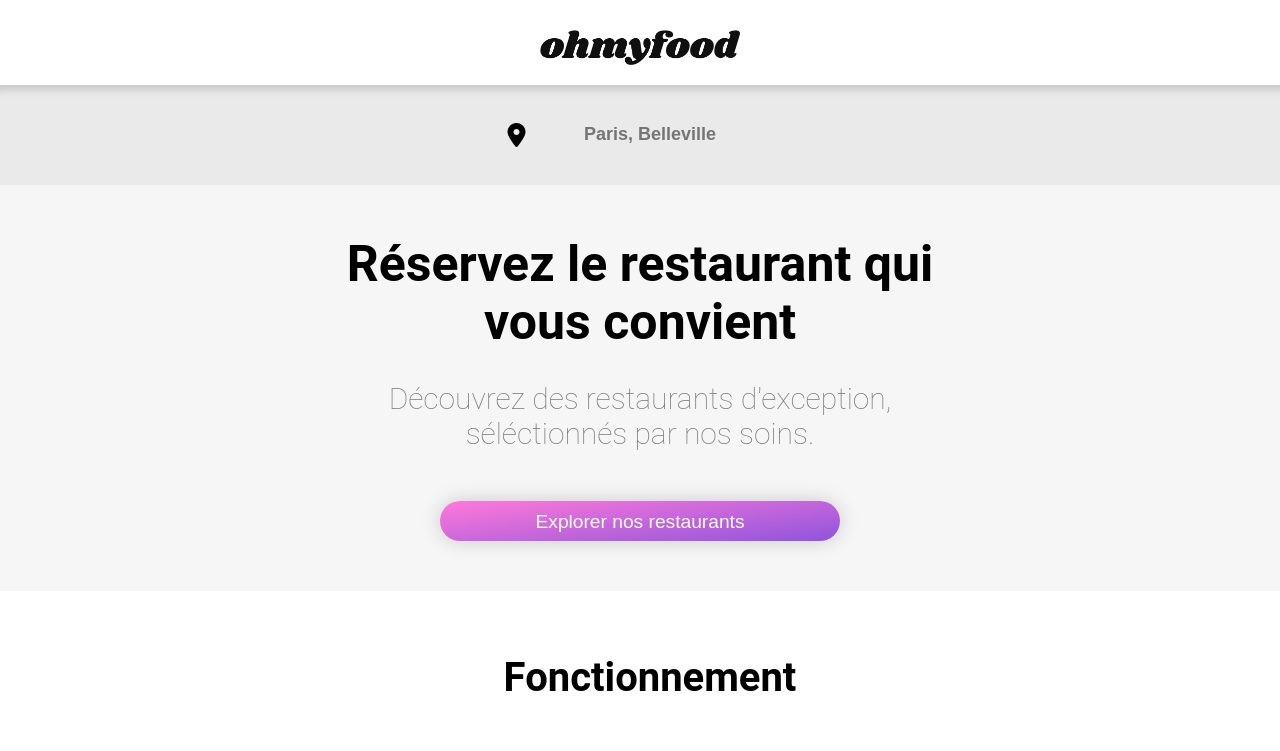
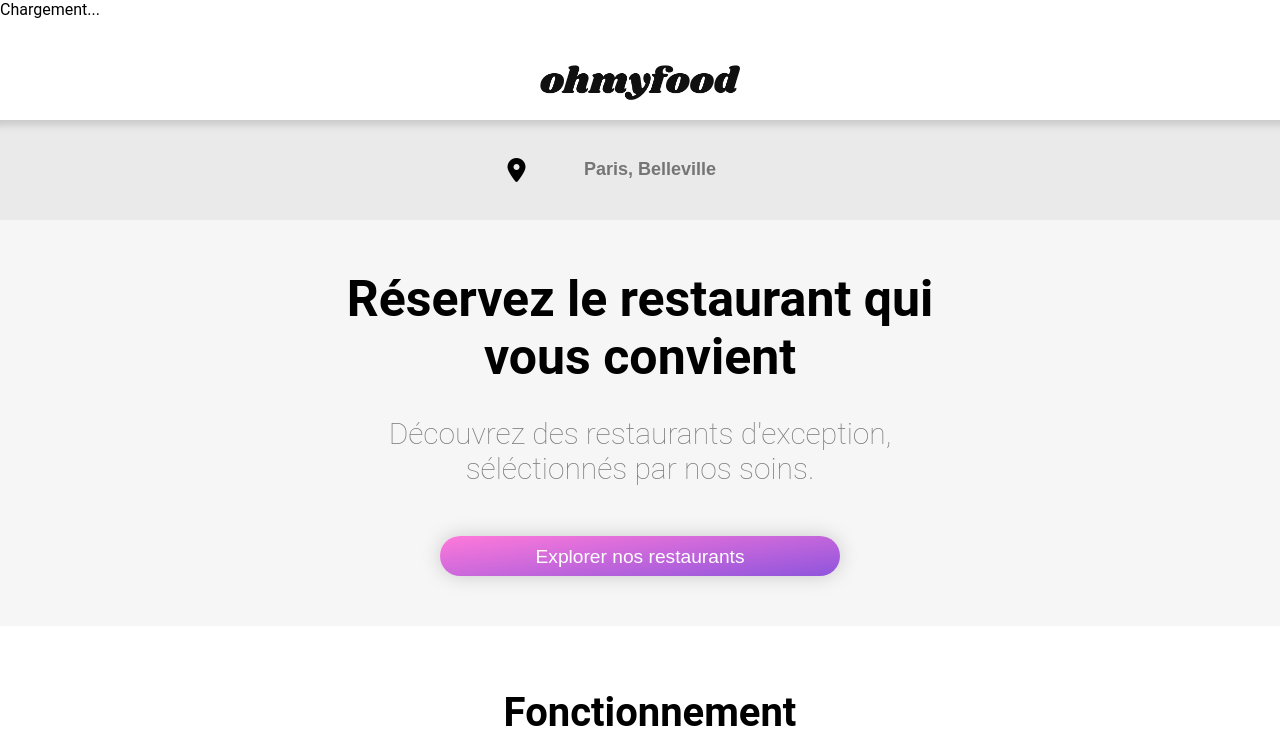
Before and after one commit to Tarek-D/Ohmyfood, a website: page index.html in a window 1280 px wide. Shown: the top 751 px of the page. Drawn offline with Linux system fonts and the light colour scheme; a web font is replaced by a local one.

Commit message:
Update index.html
update

```diff
--- a/index.html
+++ b/index.html
@@ -15,7 +15,10 @@
 </head>
 <!-- BODY START -->
 <body>
-    <div class="loading-spinner"></div>
+    <div class="loader_section">
+        <span class="loader loader_quart"></span>
+        <p>Chargement...</p>
+      </div>
     <!-- HEADER -->
     <header>
         <img src="images/logo/ohmyfood.png" alt="logo ohmyfood">
```
